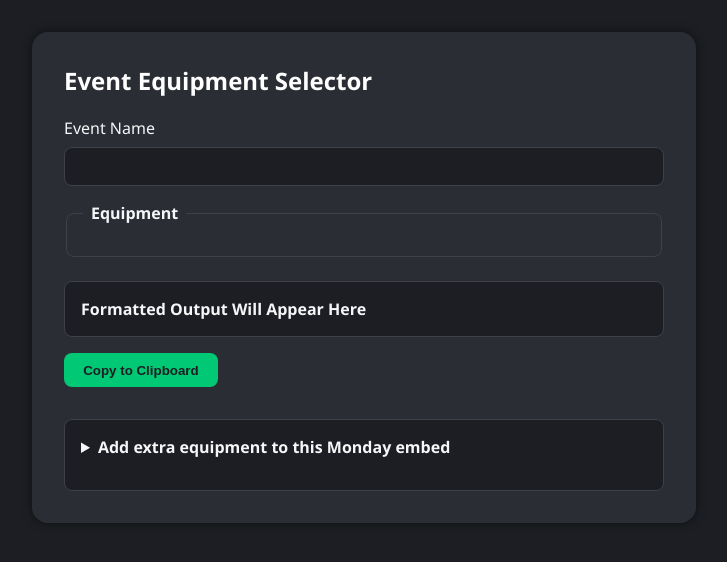
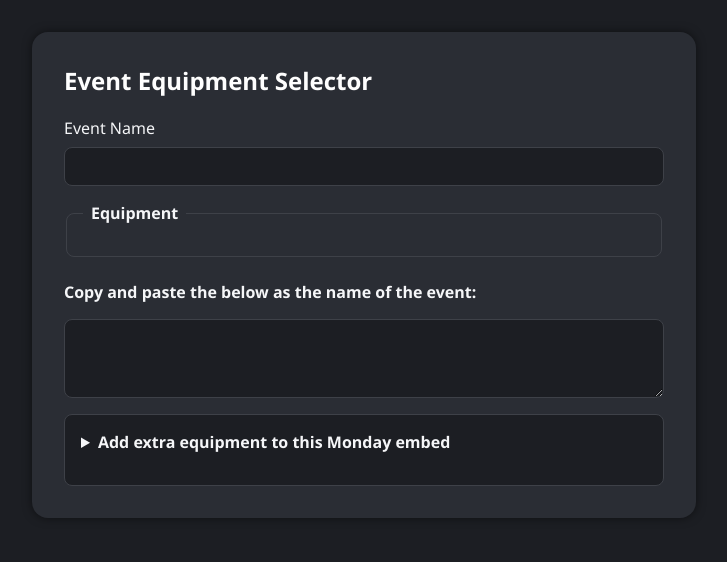
Before and after one commit to Wade-ben/equipmentlistgenerator, a plain HTML site: page index.html in a window 1280 px wide. Shown: the whole page, without its empty margins (276-1003 px from the left). Drawn offline with Linux system fonts and the light colour scheme.

Commit message:
Update index.html

```diff
--- a/index.html
+++ b/index.html
@@ -11,8 +11,12 @@
     <!-- checkboxes will be added here -->
   </fieldset>
 
-  <div id="output">Formatted Output Will Appear Here</div>
-  <button onclick="copyToClipboard()">Copy to Clipboard</button>
+<label for="output">
+  <strong>Copy and paste the below as the name of the event:</strong>
+</label>
+<textarea id="output" rows="3" readonly onclick="this.select()"
+  style="width: 100%; margin-bottom: 1rem;"></textarea>
+
 
   <details>
     <summary><strong>Add extra equipment to this Monday embed</strong></summary>
@@ -184,8 +188,9 @@
     .map(cb => cb.value);
 
   const result = [eventName, ...selectedItems].filter(Boolean).join(' - ');
-    document.getElementById('output').textContent = result || 'Formatted Output Will Appear Here';
+  document.getElementById('output').value = result;
 }
+
 
   function copyToClipboard() {
     const text = document.getElementById('output').textContent;
```
Lines whose indentation alone changed are shown as unchanged.
